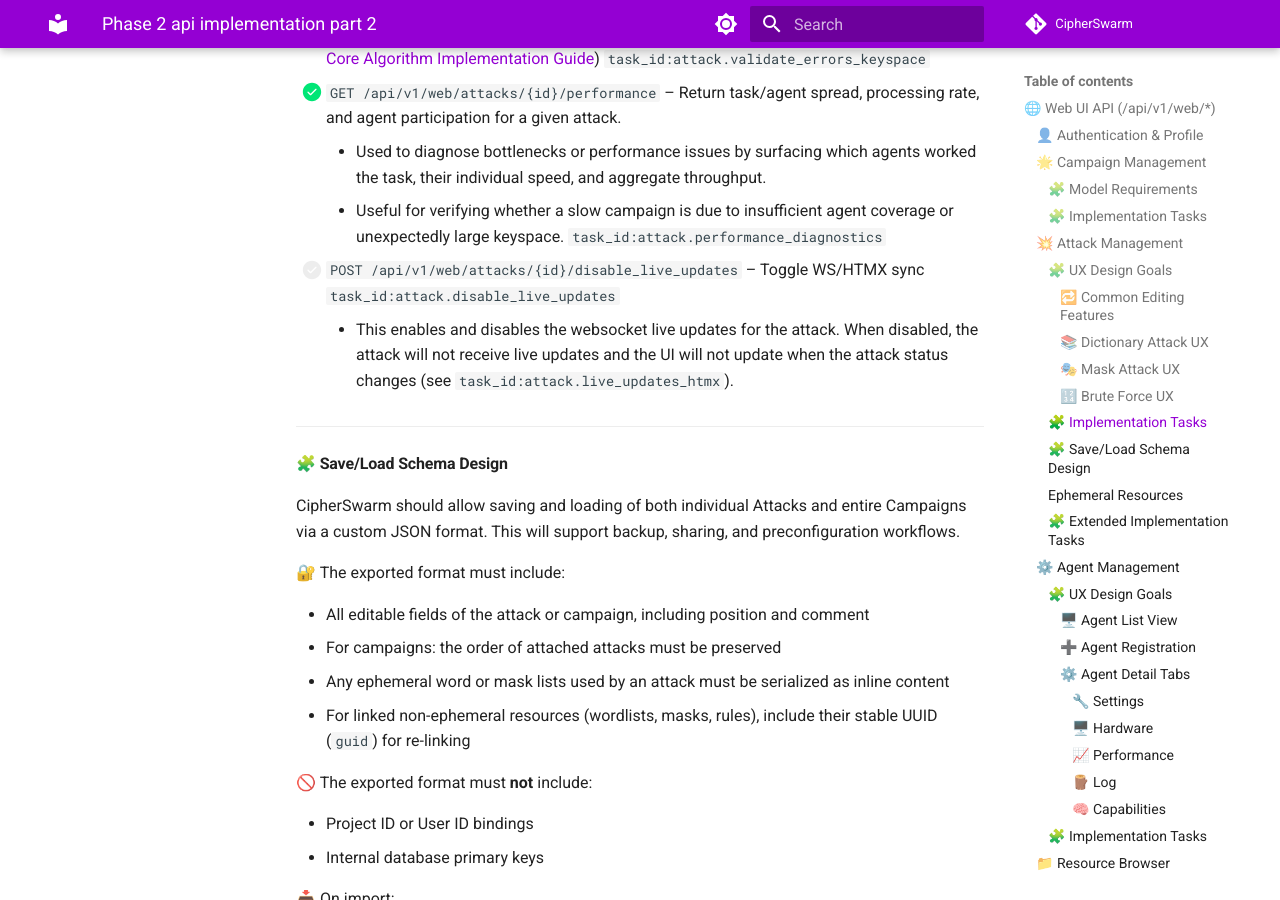
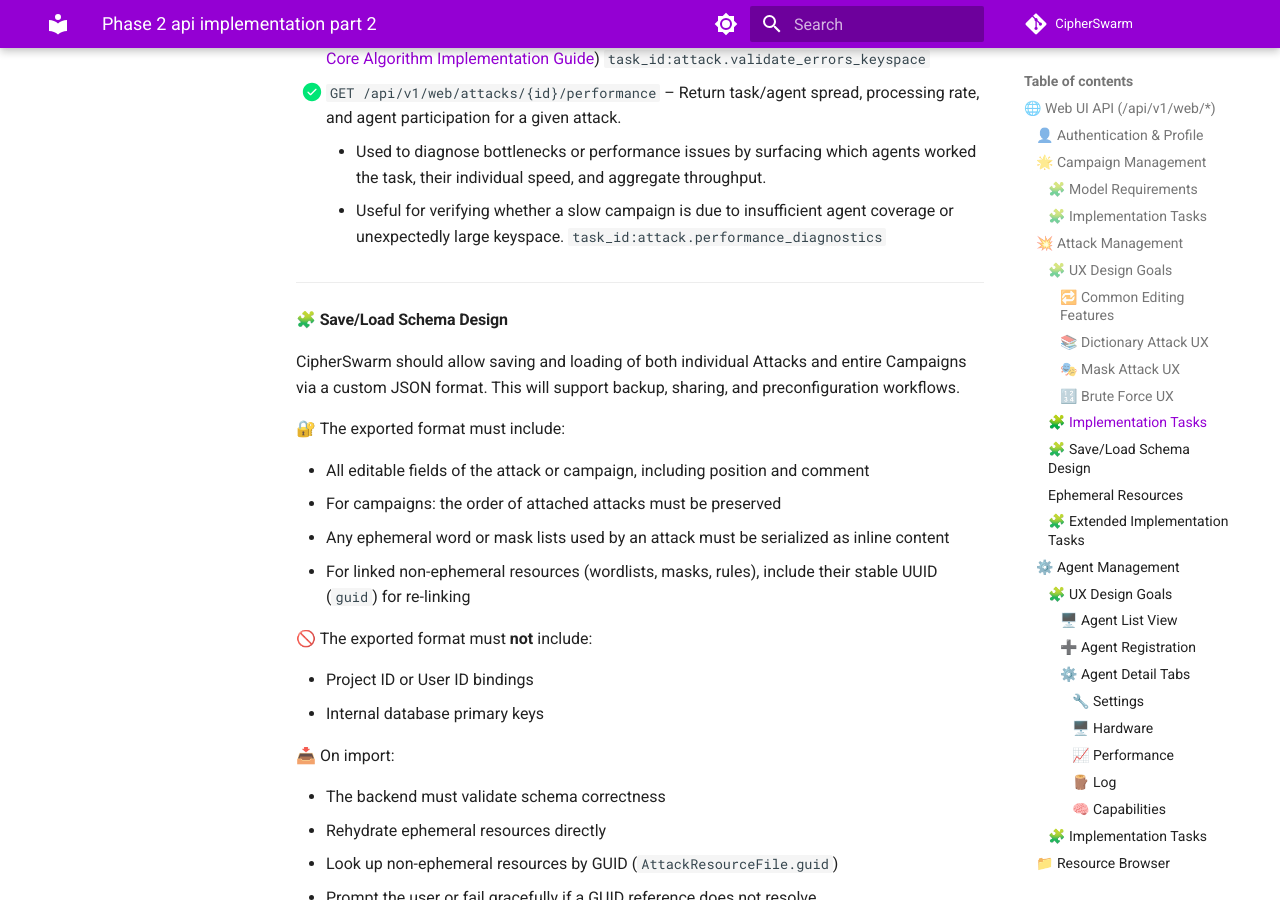
Before and after one commit to unclesp1d3r/CipherSwarm, an MkDocs documentation site: the page built from docs/v2_rewrite_implementation_plan/phase-2-api-implementation-parts/phase-2-api-implementation-part-2.md, in a window 1280 px wide and 900 px high, scrolled down 8837 px. Built offline with MkDocs 1.6.1 and Material for MkDocs 9.7.7, drawn with Linux system fonts in a browser that asks for light colours; comment, search, counter and statistics services are not loaded.

Commit message:
docs: update Phase 2 API implementation plan to remove disabled live updates endpoint
- Removed the `POST /api/v1/web/attacks/{id}/disable_live_updates` endpoint from the implementation plan as it is no longer needed.
- All changes validated with successful test runs.

Signed-off-by: UncleSp1d3r <unclespider@protonmail.com>

```diff
--- a/docs/v2_rewrite_implementation_plan/phase-2-api-implementation-parts/phase-2-api-implementation-part-2.md
+++ b/docs/v2_rewrite_implementation_plan/phase-2-api-implementation-parts/phase-2-api-implementation-part-2.md
@@ -216,8 +216,6 @@ _All views should support HTMX WebSocket triggers or polling to allow dynamic re
 -   [x] `GET /api/v1/web/attacks/{id}/performance` – Return task/agent spread, processing rate, and agent participation for a given attack.
     -   Used to diagnose bottlenecks or performance issues by surfacing which agents worked the task, their individual speed, and aggregate throughput.
     -   Useful for verifying whether a slow campaign is due to insufficient agent coverage or unexpectedly large keyspace. `task_id:attack.performance_diagnostics`
--   [ ] `POST /api/v1/web/attacks/{id}/disable_live_updates` – Toggle WS/HTMX sync `task_id:attack.disable_live_updates`
-    -   This enables and disables the websocket live updates for the attack. When disabled, the attack will not receive live updates and the UI will not update when the attack status changes (see `task_id:attack.live_updates_htmx`).
 
 ---
 
```
